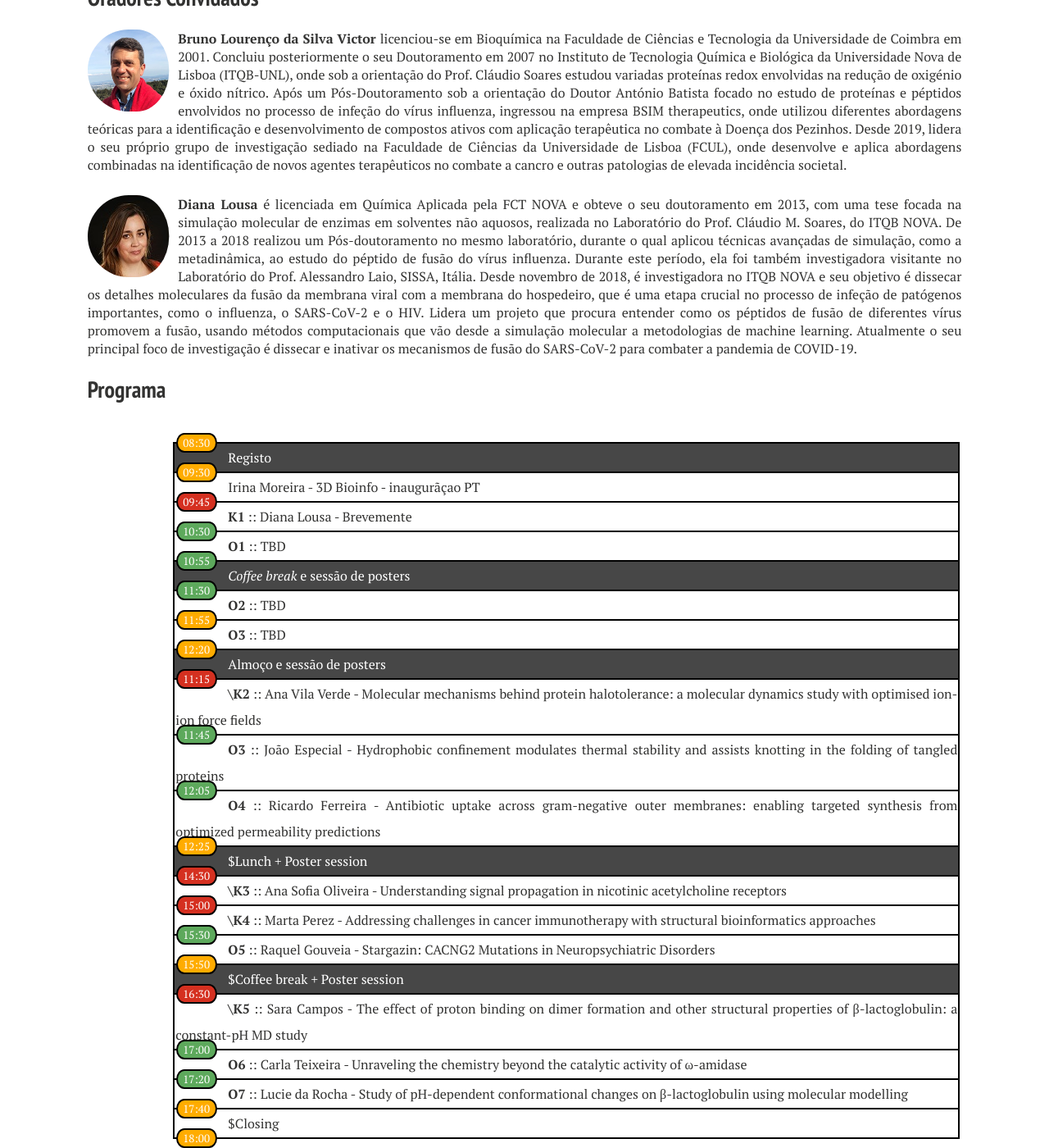
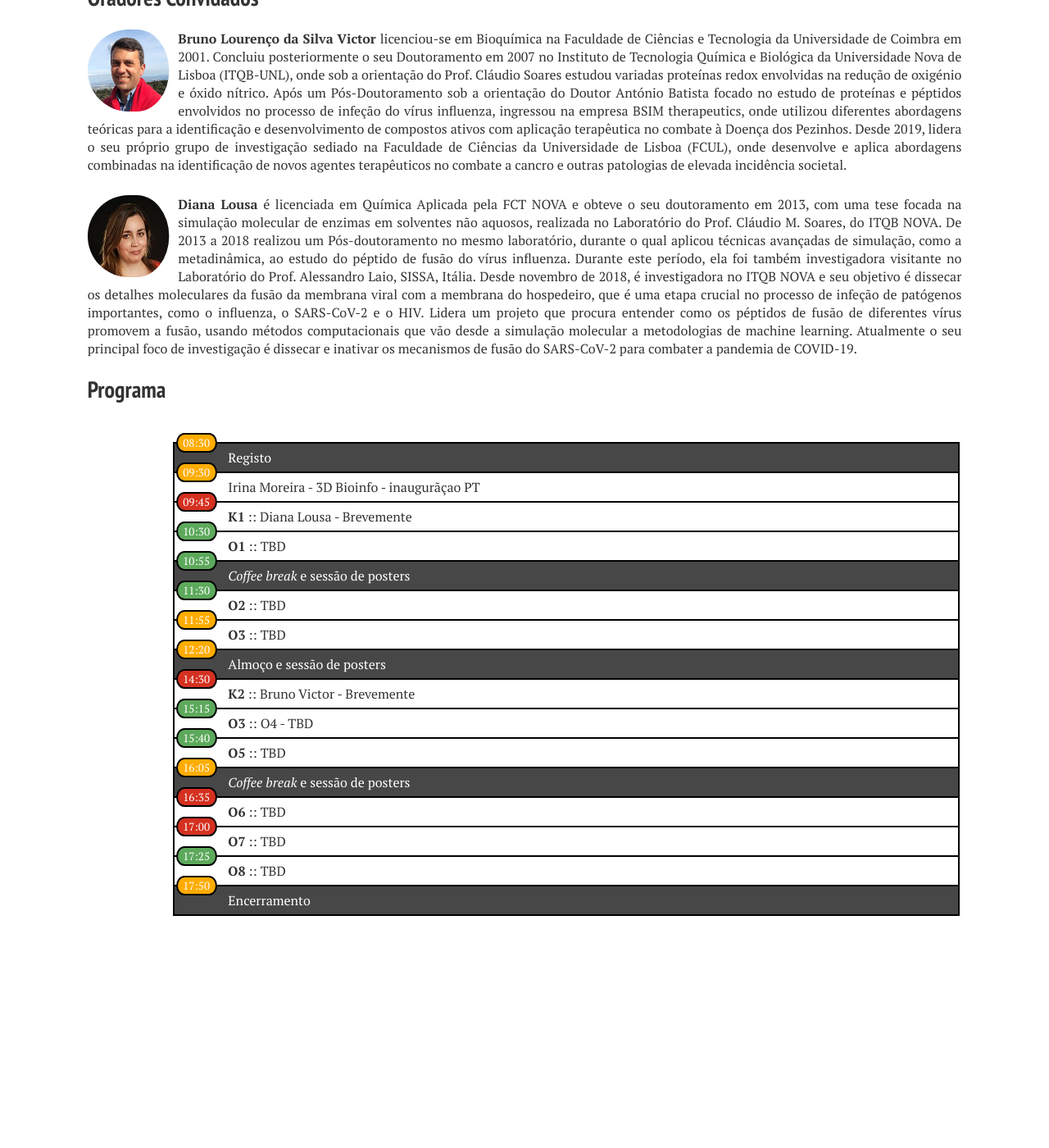
Before and after one commit to ejibce/ejibce.github.io, a Jekyll site: the page built from programa/index.md, in a window 1280 px wide and 1400 px high, scrolled down 830 px. Shown: the whole window at 82% size. Built offline with Jekyll 4.4.1, drawn with Linux system fonts in a browser that asks for light colours; nearby versions of some CDN libraries; after the commit the page ends 1947 px from its top, so only the background shows below that.

Commit message:
Program
Full program edit with lots and lots of TBD

```diff
--- a/_data/cientifico.yml
+++ b/_data/cientifico.yml
@@ -13,7 +13,6 @@
     url: https://www.kth.se/profile/avilla
     avatar: /images/pessoas/foto_alessandra_villa.png
 
-
 #-   name: Alexandre Bonvin
 #    position: <a href="https://www.uu.nl/" target="_blank">UU</a>, Utrecht, Netherlands
 #    url: https://www.uu.nl/staff/amjjbonvin
--- a/programa/index.md
+++ b/programa/index.md
@@ -82,80 +82,52 @@ Desde novembro de 2018, é investigadora no ITQB NOVA e seu objetivo é dissecar
     <tr class="events grey"><td class="even"> Almo&ccedil;o e sess&atilde;o de posters </td></tr>
   </table>
   <table class="hours">
-    <tr><td class="odd red">11:15</td> </tr>
-  </table>
-  <table class="noborder">
-    <tr class="events"><td class="even"> <strong>\K2</strong> :: Ana Vila Verde - Molecular mechanisms behind protein halotolerance: a molecular dynamics study with optimised ion-ion force fields</td></tr>
-  </table>
-  <table class="hours">
-    <tr><td class="odd green">11:45</td> </tr>
-  </table>
-  <table class="noborder">
-    <tr class="events"><td class="even"> <strong>O3</strong> :: Jo&atilde;o Especial - Hydrophobic confinement modulates thermal stability and assists knotting in the folding of tangled proteins </td></tr>
-  </table>
-  <table class="hours">
-    <tr><td class="odd green">12:05</td> </tr>
-  </table>
-  <table class="noborder">
-    <tr class="events"><td class="even"> <strong>O4</strong> :: Ricardo Ferreira - Antibiotic uptake across gram-negative outer membranes: enabling targeted synthesis from optimized permeability predictions </td></tr>
-  </table>
-  <table class="hours">
-    <tr><td class="odd yellow">12:25</td> </tr>
-  </table>
-  <table class="noborder">
-    <tr class="events grey"><td class="even"> $Lunch + Poster session </td></tr>
-  </table>
-  <table class="hours">
     <tr><td class="odd red">14:30</td> </tr>
   </table>
   <table class="noborder">
-    <tr class="events"><td class="even"> <strong>\K3</strong> :: Ana Sofia Oliveira - Understanding signal propagation in nicotinic acetylcholine receptors</td></tr>
+    <tr class="events"><td class="even"> <strong>K2</strong> :: Bruno Victor - Brevemente</td></tr>
   </table>
   <table class="hours">
-    <tr><td class="odd red">15:00</td> </tr>
+    <tr><td class="odd green">15:15</td> </tr>
   </table>
   <table class="noborder">
-    <tr class="events"><td class="even"> <strong>\K4</strong> :: Marta Perez - Addressing challenges in cancer immunotherapy with structural bioinformatics approaches</td></tr>
+    <tr class="events"><td class="even"> <strong>O3</strong> :: O4 - TBD </td></tr>
   </table>
   <table class="hours">
-    <tr><td class="odd green">15:30</td> </tr>
+    <tr><td class="odd green">15:40</td> </tr>
   </table>
   <table class="noborder">
-    <tr class="events"><td class="even"> <strong>O5</strong> :: Raquel Gouveia - Stargazin: CACNG2 Mutations in Neuropsychiatric Disorders </td></tr>
+    <tr class="events"><td class="even"> <strong>O5</strong> :: TBD </td></tr>
   </table>
   <table class="hours">
-    <tr><td class="odd yellow">15:50</td> </tr>
+    <tr><td class="odd yellow">16:05</td> </tr>
   </table>
   <table class="noborder">
-    <tr class="events grey"><td class="even"> $Coffee break + Poster session </td></tr>
+    <tr class="events grey"><td class="even"> <i>Coffee break</i> e sess&atilde;o de posters </td></tr>
   </table>
   <table class="hours">
-    <tr><td class="odd red">16:30</td> </tr>
+    <tr><td class="odd red">16:35</td> </tr>
   </table>
   <table class="noborder">
-    <tr class="events"><td class="even"> <strong>\K5</strong> :: Sara Campos - The effect of proton binding on dimer formation and other structural properties of &beta;-lactoglobulin: a constant-pH MD study</td></tr>
+    <tr class="events"><td class="even"> <strong>O6</strong> :: TBD</td></tr>
   </table>
   <table class="hours">
-    <tr><td class="odd green">17:00</td> </tr>
+    <tr><td class="odd red">17:00</td> </tr>
   </table>
   <table class="noborder">
-    <tr class="events"><td class="even"> <strong>O6</strong> :: Carla Teixeira - Unraveling the chemistry beyond the catalytic activity of &omega;-amidase </td></tr>
+    <tr class="events"><td class="even"> <strong>O7</strong> :: TBD</td></tr>
   </table>
   <table class="hours">
-    <tr><td class="odd green">17:20</td> </tr>
+    <tr><td class="odd green">17:25</td> </tr>
   </table>
   <table class="noborder">
-    <tr class="events"><td class="even"> <strong>O7</strong> :: Lucie da Rocha - Study of pH-dependent conformational changes on &beta;-lactoglobulin using molecular modelling </td></tr>
+    <tr class="events"><td class="even"> <strong>O8</strong> :: TBD </td></tr>
   </table>
   <table class="hours">
-    <tr><td class="odd yellow">17:40</td> </tr>
+    <tr><td class="odd yellow">17:50</td> </tr>
   </table>
   <table class="noborder">
-    <tr class="events"><td class="even"> $Closing </td></tr>
-  </table>
-  <table class="hours">
-    <tr><td class="odd yellow">18:00</td></tr>
+    <tr class="events grey"><td class="even"> Encerramento </td></tr>
   </table>
 
-
 <!-- <img src="/images/programa/programa_provisorio.png"/> -->
```
